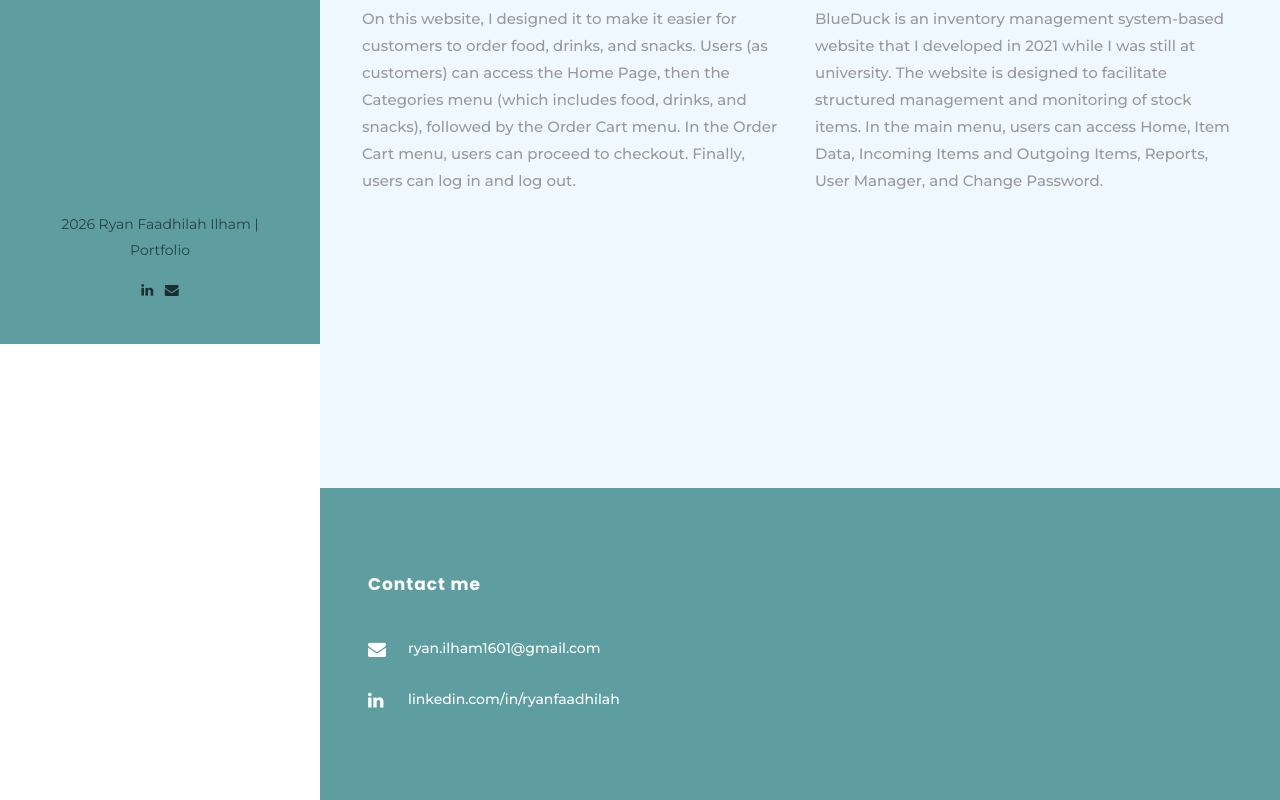
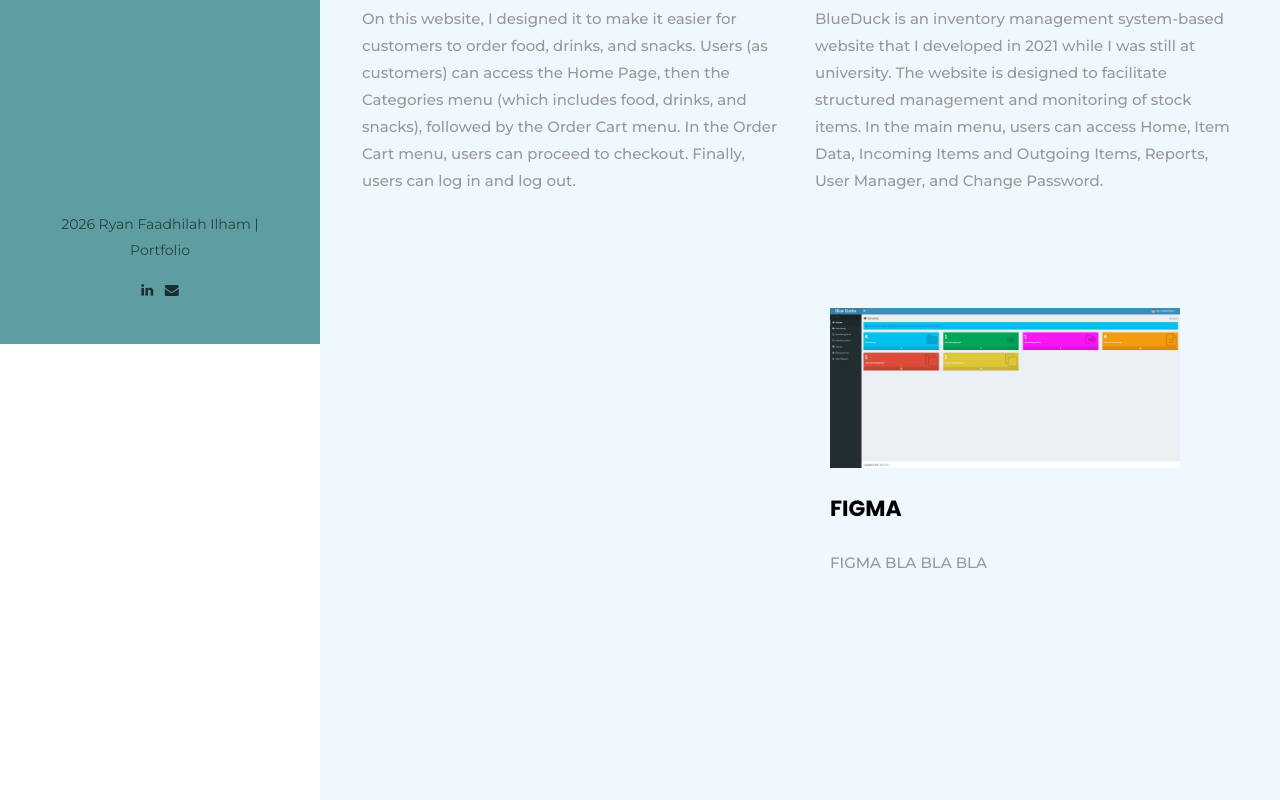
Before and after one commit to RyanIlham16/Web-Portfolio, a plain HTML site: page projects.html in a window 1280 px wide. Shown: the part 456-1256 px from the top of the page. Drawn offline with Linux system fonts and the light colour scheme; some packages are replaced by stand-ins of ours; no server answers; files whose address does not match are found by name.

Commit message:
Add new project entry for FIGMA

```diff
--- a/projects.html
+++ b/projects.html
@@ -84,6 +84,17 @@
 				            	</div>
 				            </div>
 									</div>
+									<div class="col-md-6">
+			    				<div class="blog-entry ftco-animate">
+										<img src="images/project2.jpg" width="350"/>
+										<div class="text text-2 pt-2 mt-3">
+				              <h3 class="mb-4"><a href="#">FIGMA</a></h3>
+				              <p class="mb-4">FIGMA BLA BLA BLA</p>
+				              <div class="author mb-4 d-flex align-items-center">
+				            	</div>
+				            </div>
+									</div>
+
 			    			</div>
 
 	    		</div>
```
